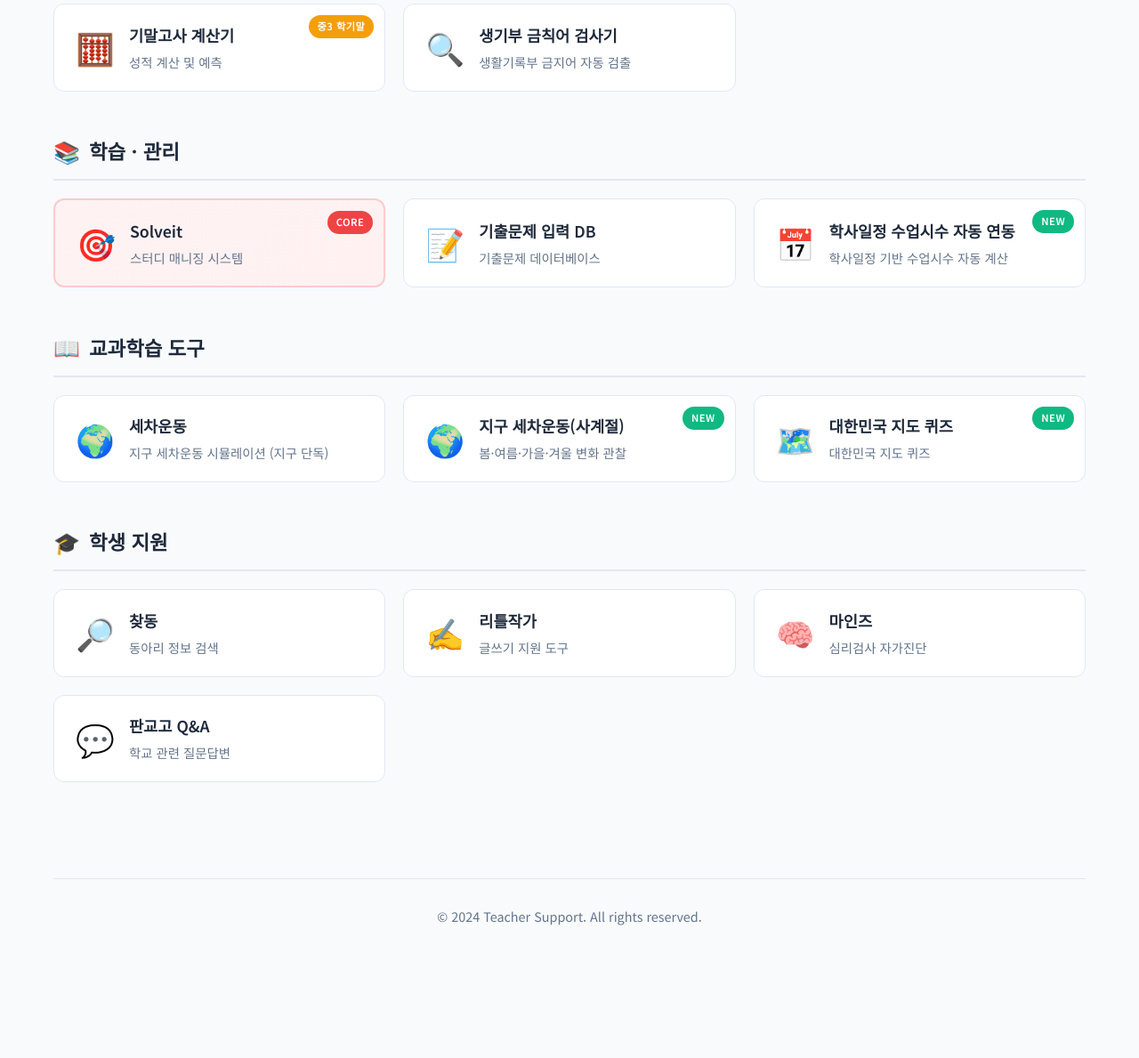
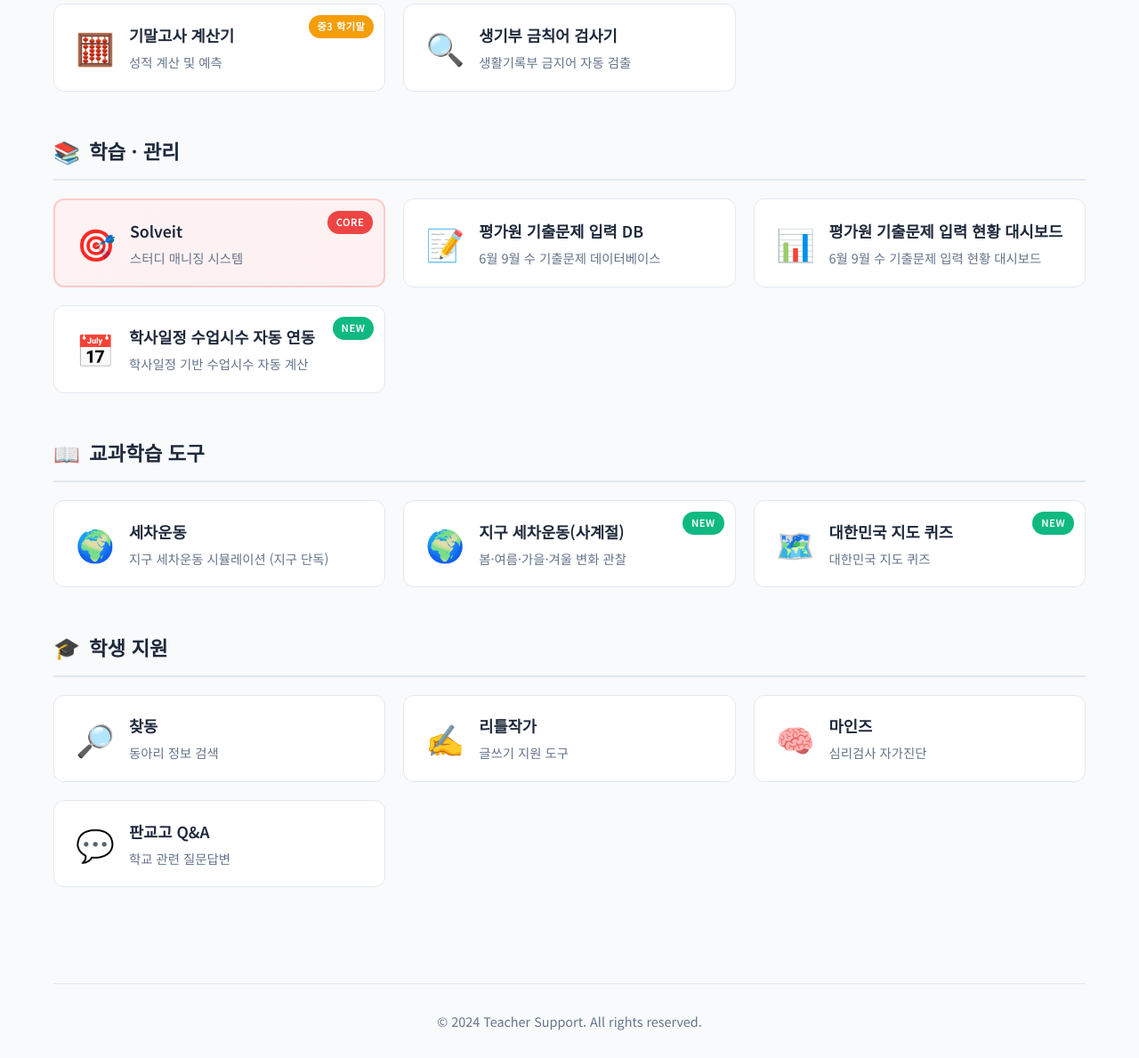
Before and after one commit to CHOISEONGYEOL/Teacher-support, a Python web app: template templates/index.html in a window 1280 px wide. Shown: the part 527-1716 px from the top of the page at 89% size. Before the commit the page ends 1567 px from the top, so only its background shows below. Run offline with Jinja, Linux system fonts and the light colour scheme; the template is opened without the code that fills it, so the values that code supplies are empty.

Commit message:
Update index.html

```diff
--- a/templates/index.html
+++ b/templates/index.html
@@ -93,14 +93,26 @@
                         <div class="card-badge core">CORE</div>
                     </a>
 
-                    <!-- 기출문제 입력 DB -->
+                    <!-- 6월 9월 수능 기출문제 입력 DB -->
                     <a href="https://mapro-tool.web.app/" target="_blank" class="card card-external">
                         <div class="card-icon">📝</div>
                         <div class="card-content">
-                            <h3>기출문제 입력 DB</h3>
-                            <p>기출문제 데이터베이스</p>
+                            <h3> 평가원 기출문제 입력 DB</h3>
+                            <p> 6월 9월 수 기출문제 데이터베이스</p>
                         </div>
                     </a>
+
+                    <!-- 6월 9월 수능 기출문제 입력 현황 대시보드 -->
+<a href="https://mapro-tool.web.app/dir.html" target="_blank" class="card card-external">
+    <div class="card-icon">📊</div>
+    <div class="card-content">
+        <h3> 평가원 기출문제 입력 현황 대시보드 </h3>
+        <p> 6월 9월 수 기출문제 입력 현황 대시보드 </p>
+    </div>
+</a>
+
+
+
 
                     <!-- 학사일정 수업시수 자동 연동 -->
                     <a href="https://port-0-annual-plan-automation-mjfg3o9ec1e04ea8.sel3.cloudtype.app/" target="_blank" class="card card-external">
```
